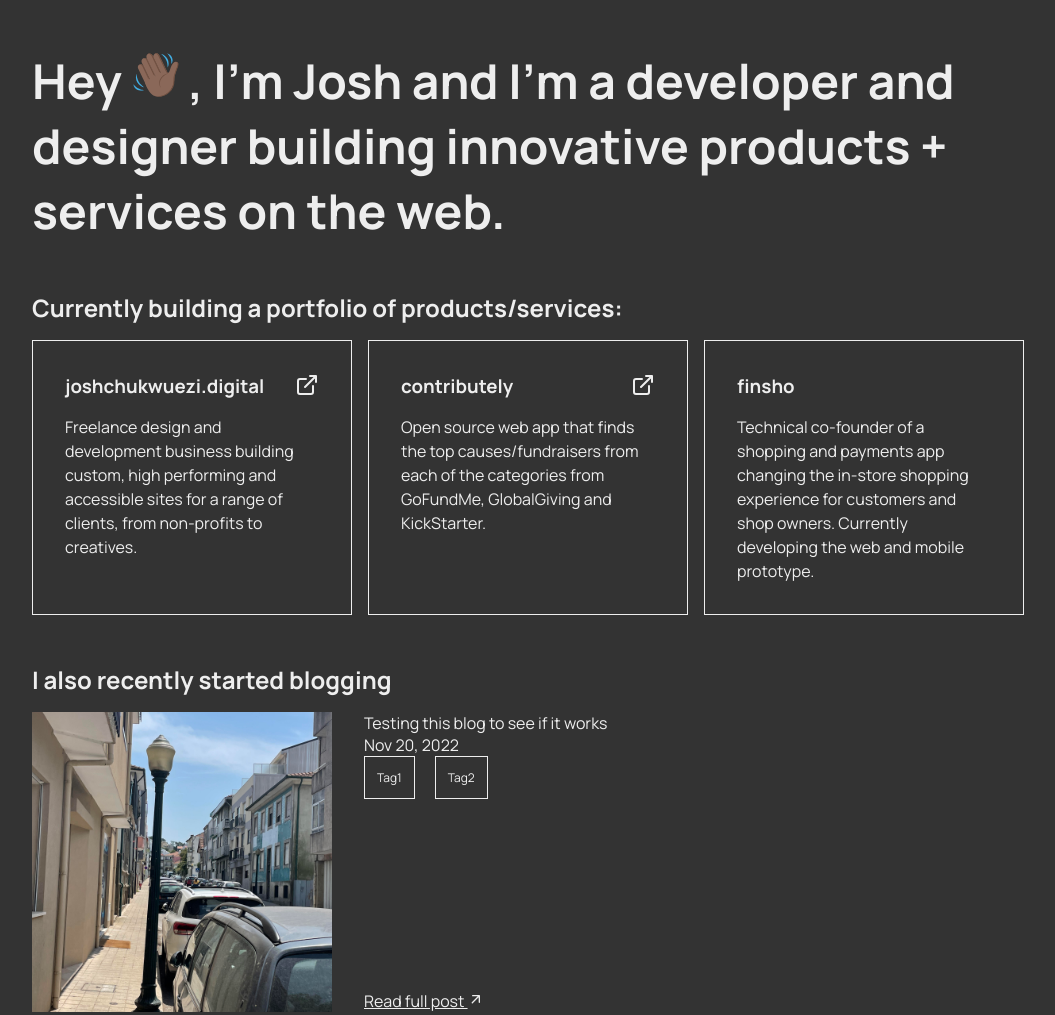
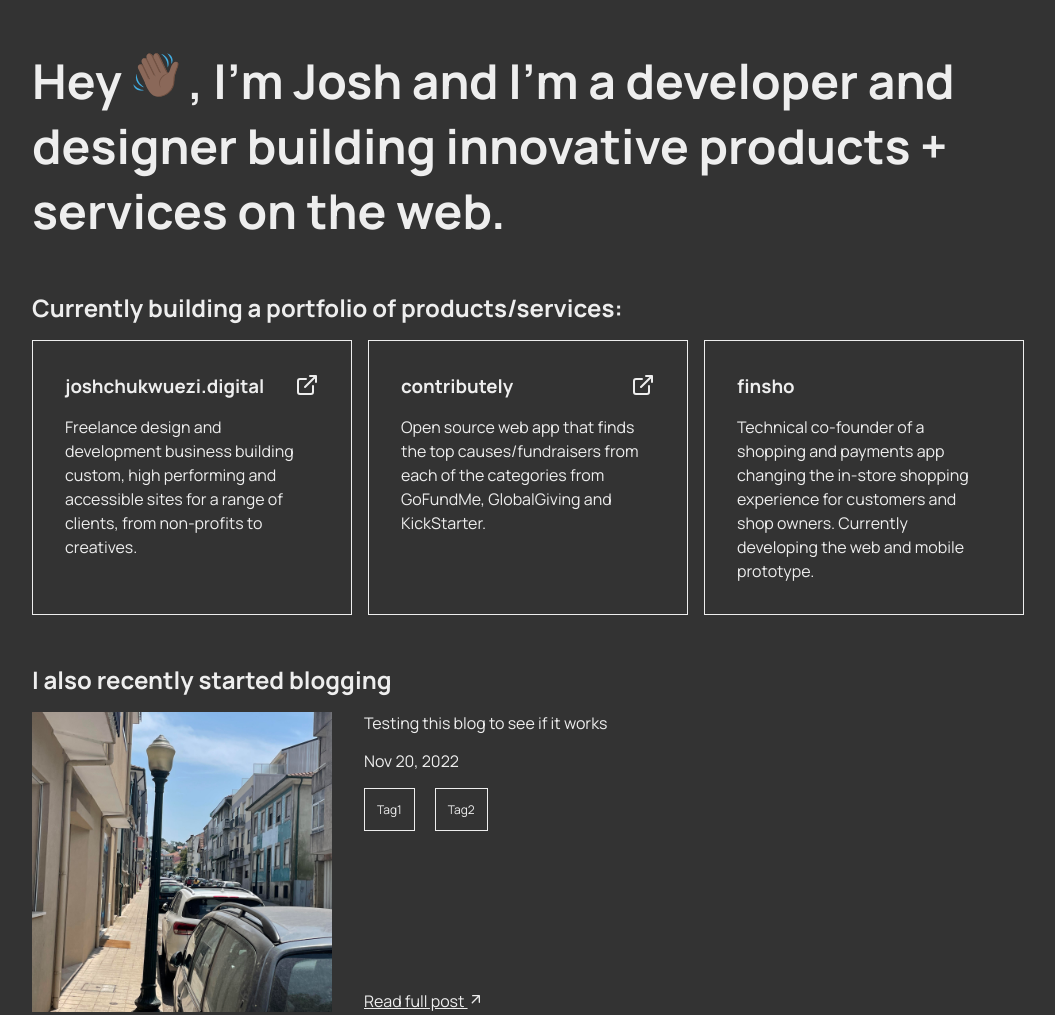
Before and after one commit to jchukwuezi/portfolio-v2.5, an Eleventy site: page src/index.njk in a window 1280 px wide. Shown: the top 1015 px of the page, without its empty margins (112-1167 px from the left). Built offline with nearby package versions, Linux system fonts and the light colour scheme; Eleventy itself is replaced by a stand-in of ours; files that its build step writes are made by us from their sources.

Commit message:
added more blog styles

```diff
--- a/src/styles/homepage.css
+++ b/src/styles/homepage.css
@@ -107,6 +107,10 @@
     flex-direction: column;
 }
 
+.new-blog__desc, .new-blog__date{
+    margin-bottom: 1rem;
+}
+
 .new-blog__redirect{
     margin-top: auto;
 }
```
